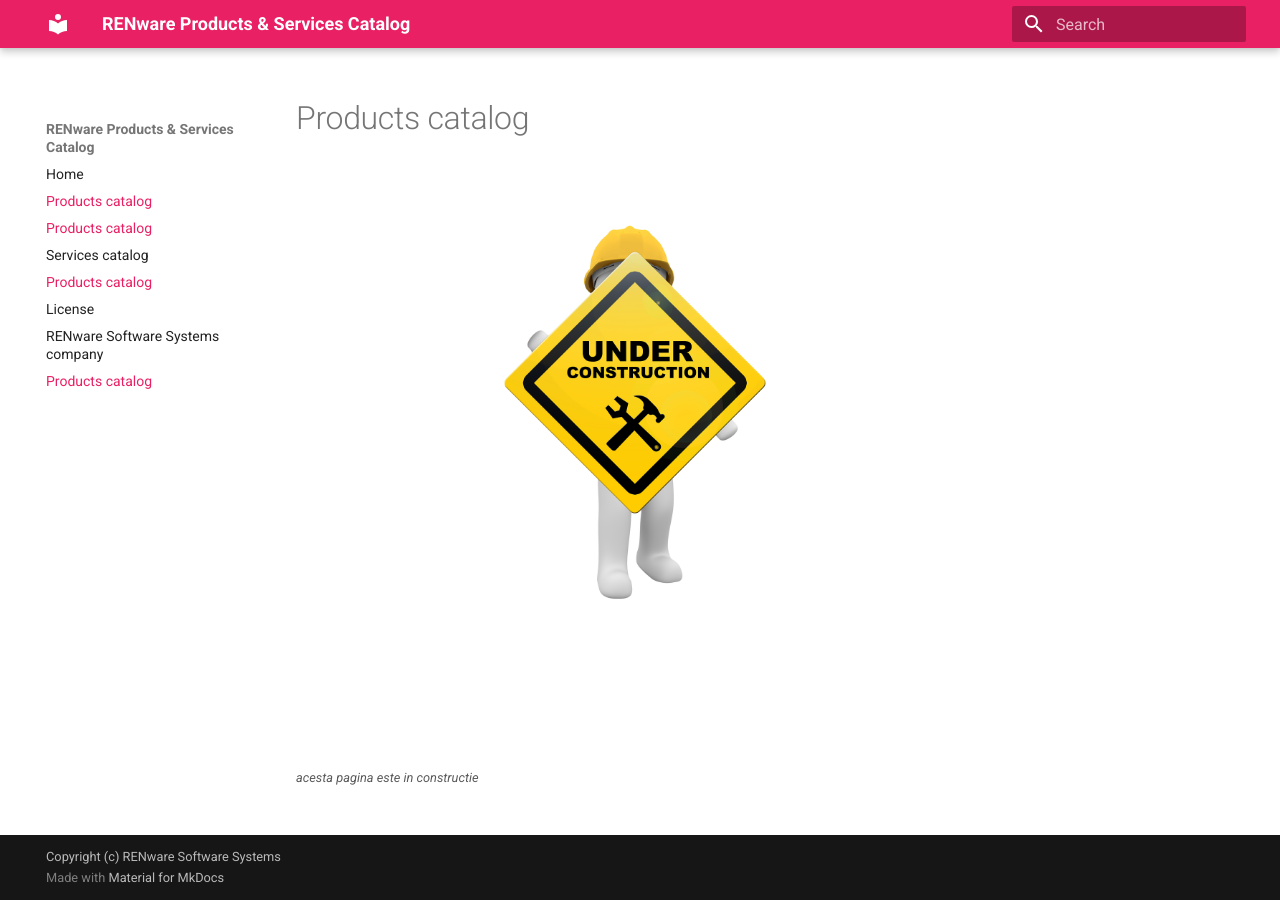
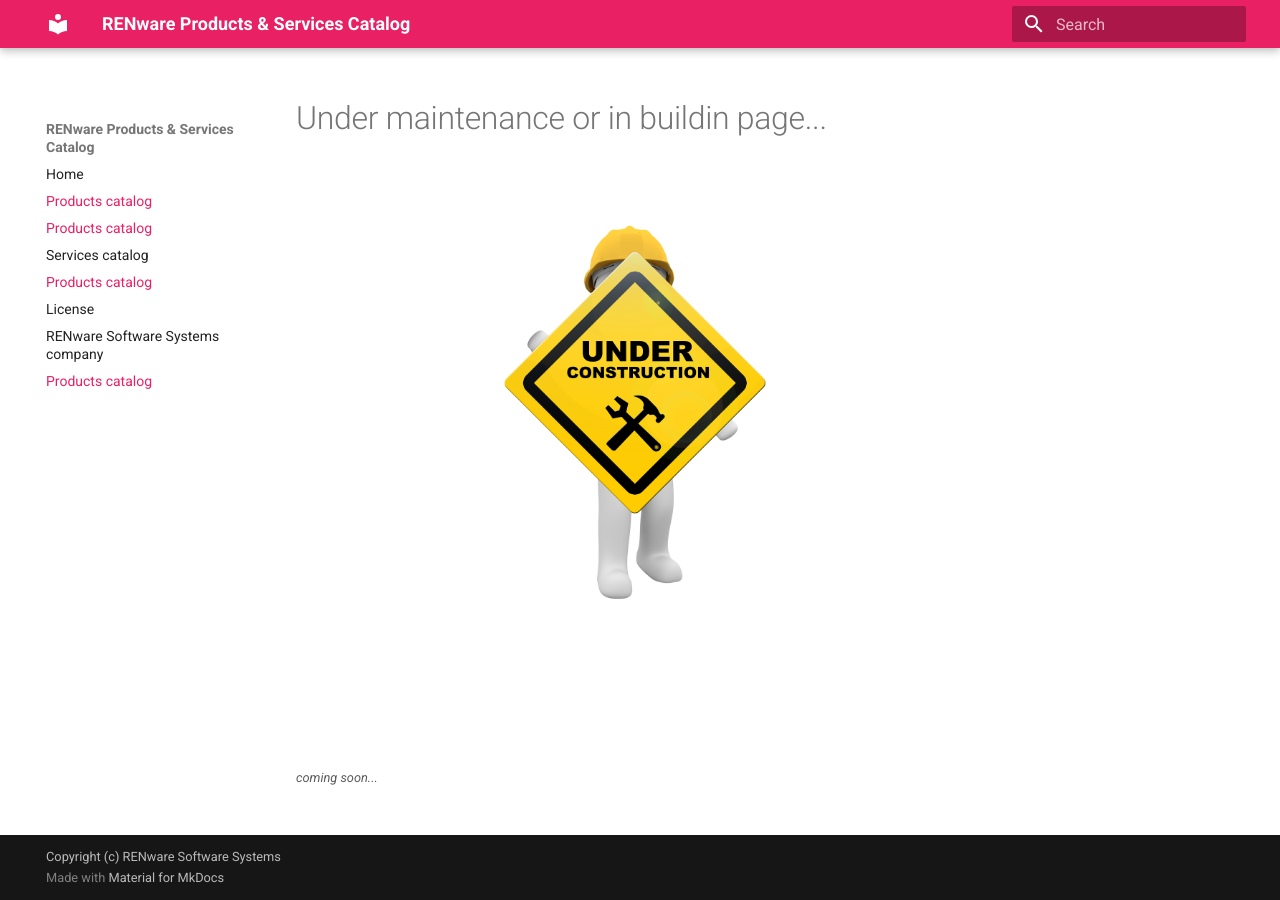
Before and after one commit to petre-renware/catalog, an MkDocs documentation site: the page built from doc_src/wip_page.md, in a window 1280 px wide. Built offline with MkDocs 1.6.1 and Material for MkDocs 9.7.7, drawn with Linux system fonts in a browser that asks for light colours.

Commit message:
closed 230807piu_c

```diff
--- a/doc_src/wip_page.md
+++ b/doc_src/wip_page.md
@@ -1,8 +1,10 @@
 
 
+
+# Under maintenance or in buildin page...
 
 
 ![in progress document](pictures/under_maintenance.png)
 
 <br><br><br><br>
-<small markdown>*acesta pagina este in constructie*</small>
+<small markdown>*coming soon...*</small>
```
Also changed, not shown: CHANGELOG.md (+4 -3 lines).
